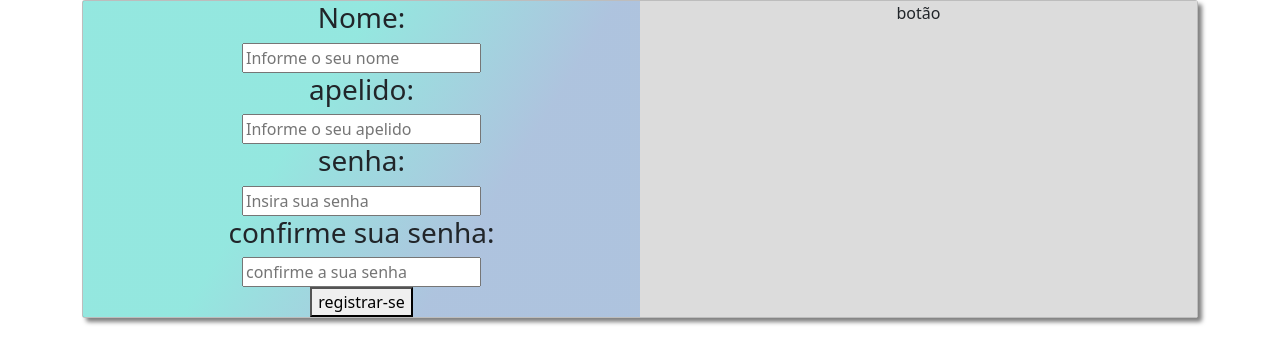
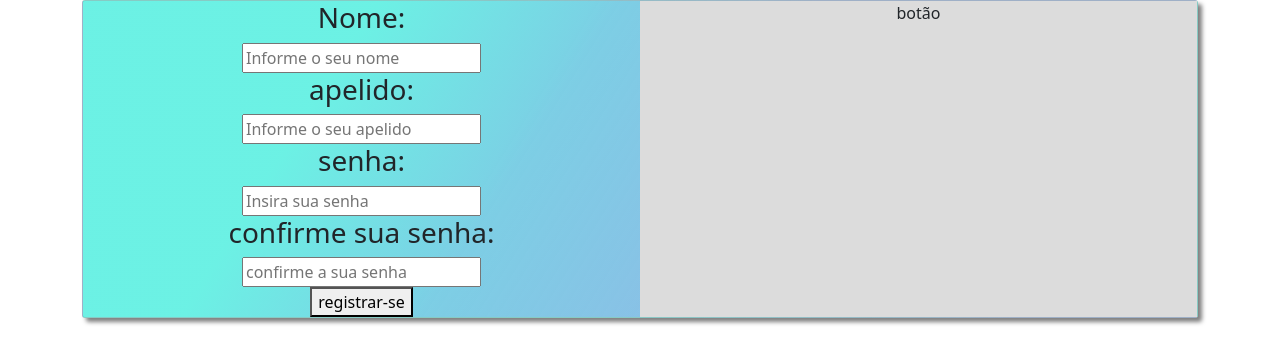
Before and after one commit to Rafael-conquista/Goal_notes, a React (Create React App) app in the folder front/goals-notes/: page / in a window 1280 px wide. Shown: the top 364 px of the page. Built offline with nearby package versions, Linux system fonts and the light colour scheme.

Commit message:
style formulario

```diff
--- a/front/goals-notes/src/components/Style/loginStyle.css
+++ b/front/goals-notes/src/components/Style/loginStyle.css
@@ -2,7 +2,7 @@
     display: grid;
     position: relative;
     border-radius: 3px;
-    background-color: rgba(220, 220, 220, 0.7);
+    background: linear-gradient(302deg, rgba(0,87,198,0.24413515406162467) 29%, rgba(25,233,213,0.4009978991596639) 61%);
     align-items: center;
     transition: 0.5s;
     box-shadow: 4px 4px 4px rgba(0, 0, 0, 0.5);
@@ -25,7 +25,11 @@
 }
 
 .fade-in {
-animation: fadeIn 3s;
+animation: fadeIn 1s;
+}
+
+.fade-out {
+    animation: fadeOut 2s;
 }
 
 @keyframes fadeIn {
@@ -37,6 +41,16 @@ to {
     opacity: 1;
 }
 }
+
+@keyframes fadeOut {
+    from {
+        opacity: 1;
+    }
+
+    to {
+        opacity: 0;
+    }
+    }
 
 @media screen and (max-width:300px){
     .grid{
--- a/front/goals-notes/src/components/loginSlider.js
+++ b/front/goals-notes/src/components/loginSlider.js
@@ -19,18 +19,18 @@ function LoginSlider() {
             {
                 displayLogin ?
                     <>
-                        <div class='card grid'>
+                        <div class='card grid fade-in'>
                             <div onClick={displayLoginHandler} class='button quadrado2'>
                                 <p>botão</p>
                             </div>
-                            <div class='form-login'>
+                            <div class='form-login fade-in'>
                                 <RegisterComponent />
                             </div>
                         </div>
                     </>
                     :
-                    <div class='card grid'>
-                        <div class='form-register'>
+                    <div class='card grid fade-in'>
+                        <div class='form-register fade-in'>
                             <RegisterComponent />
                         </div>
                         <div onClick={displayLoginHandler} class='button quadrado'>
```
